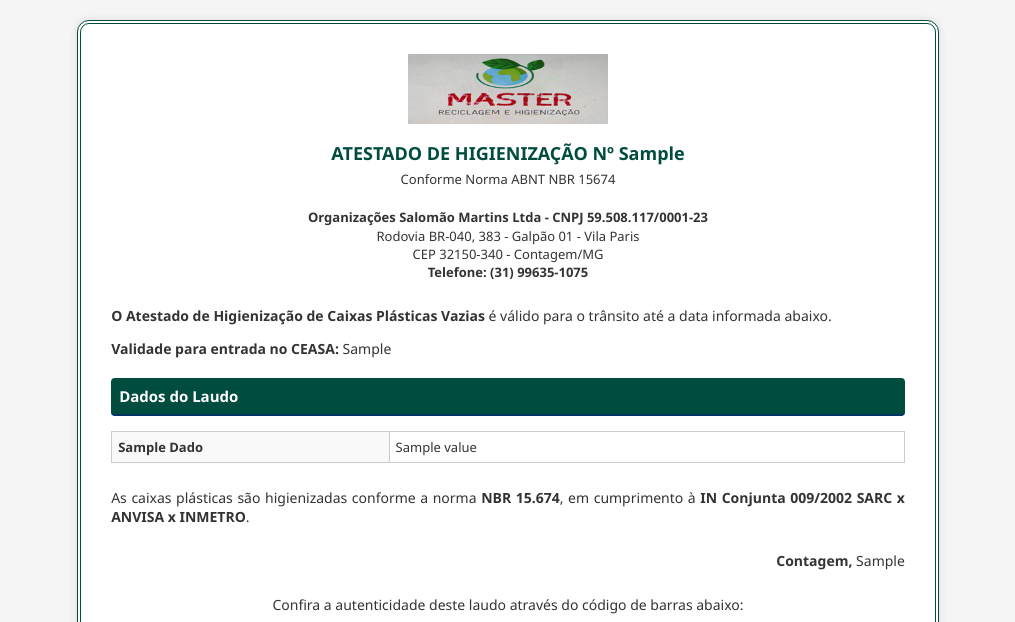
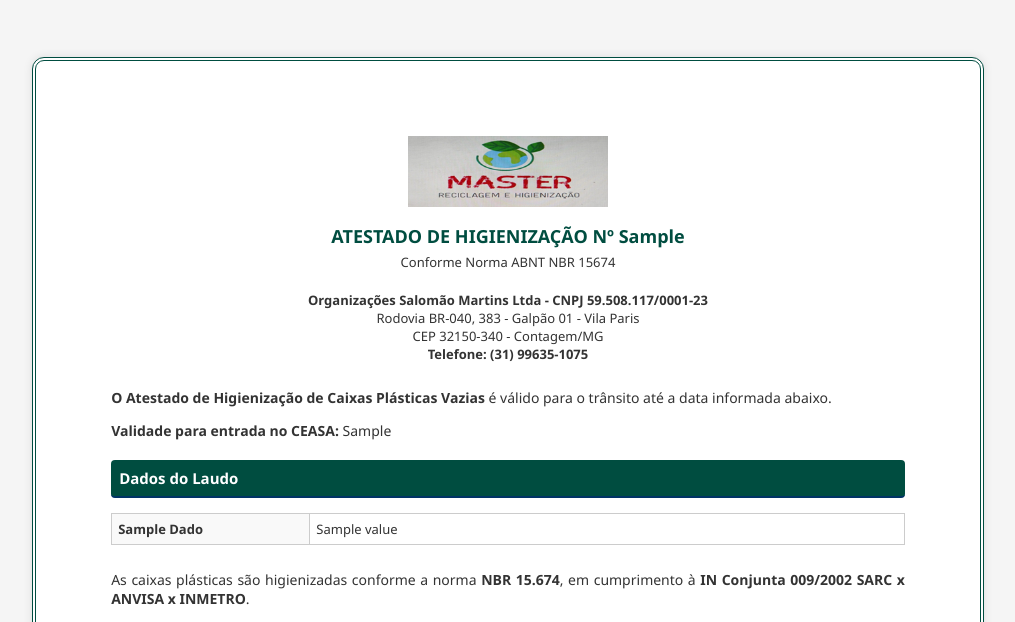
Before and after one commit to deciusmotta/laudo, a Flask app: template templates/laudo_template.html in a window 1280 px wide. Shown: the top 622 px of the page, without its empty margins (132-1147 px from the left). Run offline with Flask 3, Linux system fonts and the light colour scheme; the template is opened without the code that fills it: most values are stand-ins (such as "Sample title", 1, 10 or a date in 2020).

Commit message:
Update laudo_template.html

```diff
--- a/templates/laudo_template.html
+++ b/templates/laudo_template.html
@@ -1,12 +1,12 @@
 {% extends "base.html" %}
 {% block content %}
 <div class="laudo"
-     style="width:210mm; min-height:297mm; margin:auto; padding:30px;
+     style="width:210mm; min-height:297mm; margin:15mm auto; padding:20mm;
             border:4px double #004d40; border-radius:12px;
             font-family:'Segoe UI', Arial, sans-serif; font-size:14px;
             color:#333; background:#fff; box-shadow:0 0 10px rgba(0,0,0,0.1);">
 
-  <!-- Cabeçalho (SEM <header>) -->
+  <!-- Cabeçalho -->
   <div style="text-align:center; margin-bottom:20px;">
     <img src="{{ url_for('static', filename='img/logo_master.png') }}"
          alt="Logo Master Reciclagem e Higienização"
@@ -38,10 +38,10 @@
     {% for label, value in dados.items() %}
       {% if label not in ["numero_laudo","barcode","data_geracao","data_validade","data_geracao_mais_um","produtos_utilizados"] %}
       <tr>
-        <td style="border:1px solid #ccc; padding:6px; font-weight:600; background:#f9f9f9; width:35%;">
+        <td style="border:1px solid #ccc; padding:6px; font-weight:600; background:#f9f9f9; width:25%;">
           {{ label.replace('_',' ').title() }}
         </td>
-        <td style="border:1px solid #ccc; padding:6px;">{{ value }}</td>
+        <td style="border:1px solid #ccc; padding:6px; width:75%;">{{ value }}</td>
       </tr>
 
       {# Insere os produtos logo após o campo Processo #}
```
